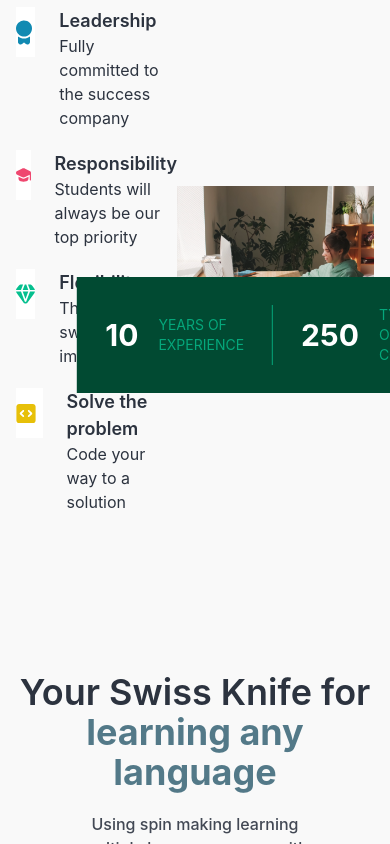
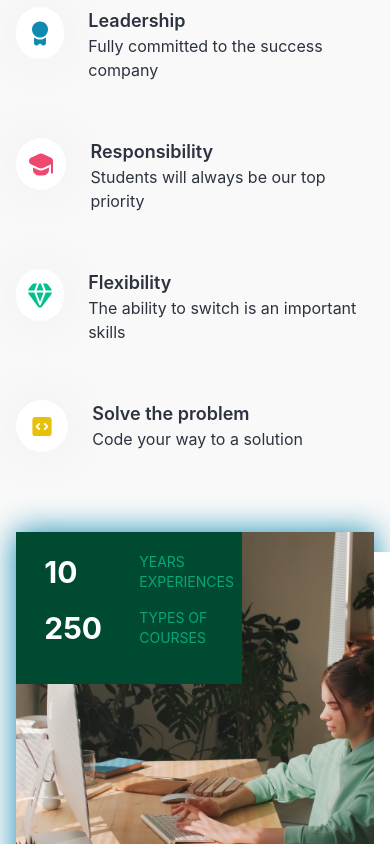
Before and after one commit to piyushpandey20/Study-Notion, a React (Create React App) app: page / in a window 390 px wide. Shown: the part 4200-5044 px from the top of the page. Built offline with nearby package versions, Linux system fonts and the light colour scheme; no server answers.

Commit message:
updating for responsive

```diff
--- a/src/components/core/HomePage/LearningLanguageSection.jsx
+++ b/src/components/core/HomePage/LearningLanguageSection.jsx
@@ -19,7 +19,7 @@ const LearningLanguageSection = () => {
             Using spin making learning multiple languages easy. with 20+ languages realistic voice-over, progress tracking, custom schedule and more.
             </div>
 
-            <div className='flex flex-row items-center justify-center mt-5'>
+            <div className="flex flex-col lg:flex-row items-center justify-center mt-8 lg:mt-0">
                 <img
                     src = {know_your_progress}
                     alt = "KNowYourProgressImage"
--- a/src/components/core/HomePage/TimelineSection.jsx
+++ b/src/components/core/HomePage/TimelineSection.jsx
@@ -1,85 +1,88 @@
-import React from 'react'
+import React from "react";
+import TimeLineImage from "../../../assets/Images/TimelineImage.png";
+import Logo1 from "../../../assets/TimeLineLogo/Logo1.svg";
+import Logo2 from "../../../assets/TimeLineLogo/Logo2.svg";
+import Logo3 from "../../../assets/TimeLineLogo/Logo3.svg";
+import Logo4 from "../../../assets/TimeLineLogo/Logo4.svg";
 
-import Logo1 from "../../../assets/TimeLineLogo/Logo1.svg"
-import Logo2 from "../../../assets/TimeLineLogo/Logo2.svg"
-import Logo3 from "../../../assets/TimeLineLogo/Logo3.svg"
-import Logo4 from "../../../assets/TimeLineLogo/Logo4.svg"
-import timelineImage from "../../../assets/Images/TimelineImage.png"
-
-const timeline = [
+const TimeLine = [
     {
       Logo: Logo1,
-        heading: "Leadership",
-        Description:"Fully committed to the success company",
+      Heading: "Leadership",
+      Description: "Fully committed to the success company",
     },
     {
       Logo: Logo2,
-        heading: "Responsibility",
-        Description:"Students will always be our top priority",
+      Heading: "Responsibility",
+      Description: "Students will always be our top priority",
     },
     {
       Logo: Logo3,
-        heading: "Flexibility",
-        Description:"The ability to switch is an important skills",
+      Heading: "Flexibility",
+      Description: "The ability to switch is an important skills",
     },
     {
       Logo: Logo4,
-        heading: "Solve the problem",
-        Description:"Code your way to a solution",
+      Heading: "Solve the problem",
+      Description: "Code your way to a solution",
     },
   ];
+
 
 const TimelineSection = () => {
   return (
     <div>
-      <div className='flex flex-row gap-15 items-center'>
-
-        <div className='w-[45%] flex flex-col gap-5'>
-            {
-                timeline.map( (element, index) => {
+      <div className="flex flex-col lg:flex-row gap-20 mb-20 items-center">
+        <div className="lg:w-[45%] flex flex-col gap-14 lg:gap-3">
+          {TimeLine.map((ele, i) => {
             return (
-                        <div className='flex flex-row gap-6' key={index}>
-
-                            <div className='w-[50px] h-[50px] bg-white flex items-center'>
-                                <img src={element.Logo} />
+              <div className="flex flex-col lg:gap-3" key={i}>
+                <div className="flex gap-6" key={i}>
+                  <div className="w-[52px] h-[52px] bg-white rounded-full flex justify-center items-center shadow-[#00000012] shadow-[0_0_62px_0]">
+                    <img src={ele.Logo} alt="" />
+                  </div>
+                  <div>
+                    <h2 className="font-semibold text-[18px]">{ele.Heading}</h2>
+                    <p className="text-base">{ele.Description}</p>
+                  </div>
+                </div>
+                <div
+                  className={`hidden ${
+                    TimeLine.length - 1 === i ? "hidden" : "lg:block"
+                  }  h-14 border-dotted border-r border-richblack-100 bg-richblack-400/0 w-[26px]`}
+                ></div>
+              </div>
+            );
+          })}
+        </div>
+        <div className="relative w-fit h-fit shadow-blue-200 shadow-[0px_0px_30px_0px]">
+          <div className="absolute lg:left-[50%] lg:bottom-0 lg:translate-x-[-50%] lg:translate-y-[50%] bg-caribbeangreen-700 flex lg:flex-row flex-col text-white uppercase py-5 gap-4 lg:gap-0 lg:py-10 ">
+            {/* Section 1 */}
+            <div className="flex gap-5 items-center lg:border-r border-caribbeangreen-300 px-7 lg:px-14">
+              <h1 className="text-3xl font-bold w-[75px]">10</h1>
+              <h1 className="text-caribbeangreen-300 text-sm w-[75px]">
+                Years experiences
+              </h1>
             </div>
 
-                            <div>
-                                <h2 className='font-semibold text-[18px]'>{element.heading}</h2>
-                                <p className='text-base'>{element.Description}</p>
+            {/* Section 2 */}
+            <div className="flex gap-5 items-center lg:px-14 px-7">
+              <h1 className="text-3xl font-bold w-[75px]">250</h1>
+              <h1 className="text-caribbeangreen-300 text-sm w-[75px]">
+                types of courses
+              </h1>
             </div>
-
+            <div></div>
           </div>
-                    )
-                } )
-            }
-        </div>
-        <div className='relative shadow-blue-200'>
-
-            <img  src={timelineImage}
+          <img
+            src={TimeLineImage}
             alt="timelineImage"
-            className='shadow-white object-cover h-fit'
+            className="shadow-white shadow-[20px_20px_0px_0px] object-cover h-[400px] lg:h-fit"
           />
-
-            <div className='absolute bg-caribbeangreen-700 flex flex-row text-white uppercase py-7
-                            left-[50%] translate-x-[-50%] translate-y-[-50%]'>
-                <div className='flex flex-row gap-5 items-center border-r border-caribbeangreen-300 px-7'>
-                    <p className='text-3xl font-bold'>10</p>
-                    <p className='text-caribbeangreen-300 text-sm'>Years of Experience</p>
-                </div>
-
-                <div className='flex gap-5 items-center px-7'>
-                <p className='text-3xl font-bold'>250</p>
-                    <p className='text-caribbeangreen-300 text-sm'>Types of Courses</p>
-                </div>
-
-            </div>
-
-        </div>
-
         </div>
       </div>
-  )
-}
+    </div>
+  );
+};
 
-export default TimelineSection
+export default TimelineSection;
```
Lines whose indentation alone changed are shown as unchanged.
